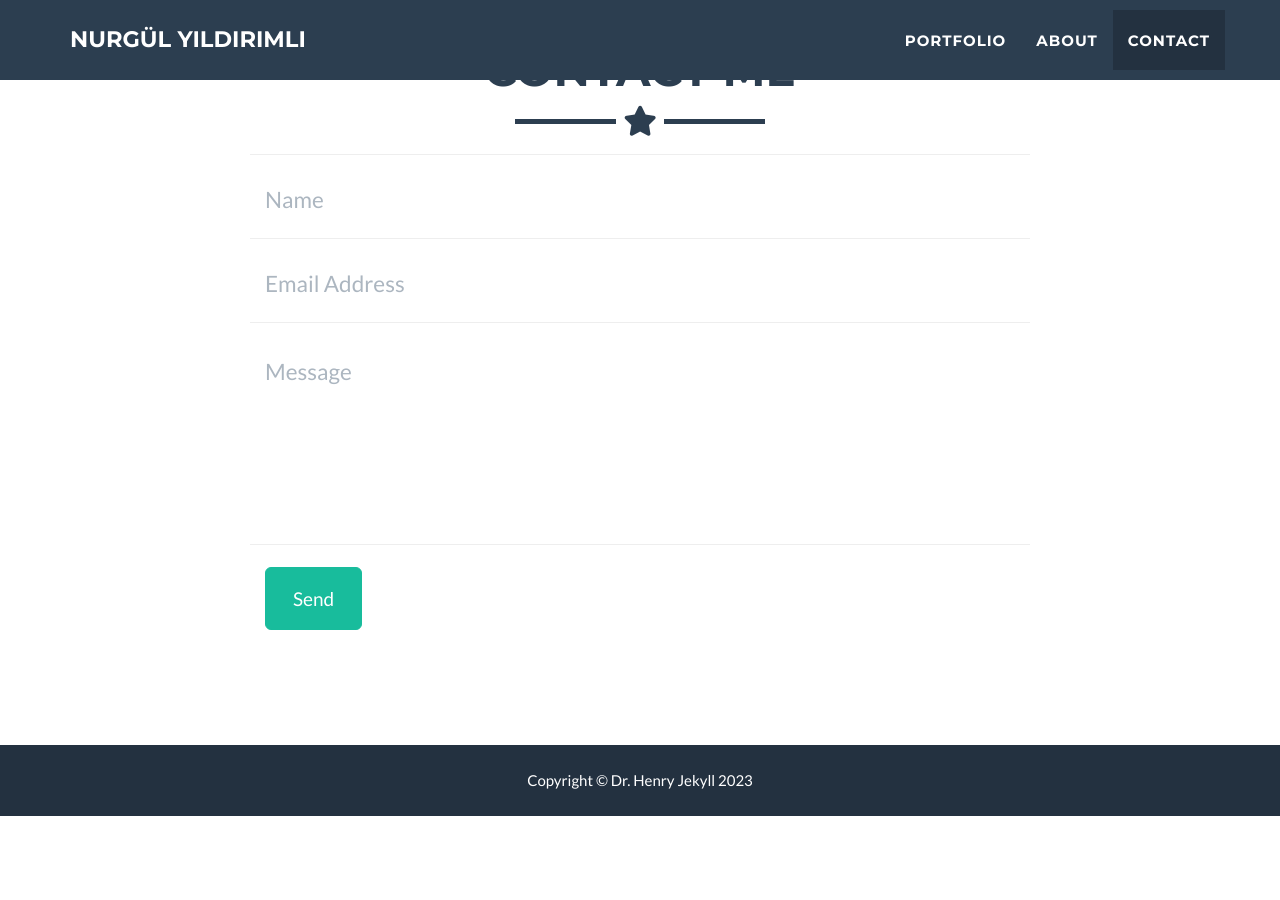
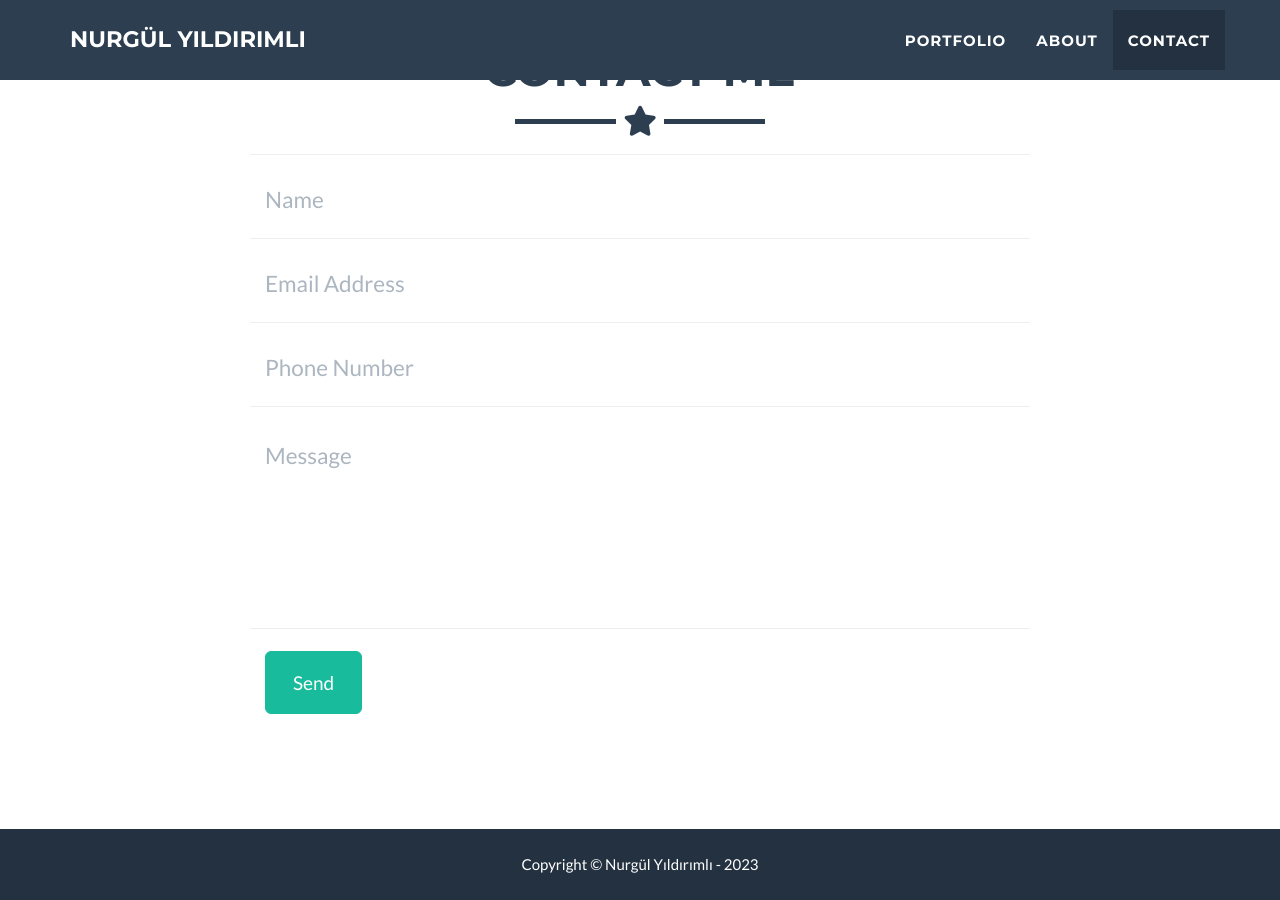
Before and after one commit to kahyalar/nurgulyildirimli.com, a Jekyll site: the page built from _posts/2014-07-18-project-1.markdown, in a window 1280 px wide and 900 px high, scrolled down 2528 px. Built offline with Jekyll 4.4.1, drawn with Linux system fonts in a browser that asks for light colours; before the commit the page ends 3344 px from its top, so only the background shows below that; some of the changed lines change nothing that is shown.

Commit message:
config.yml updated

```diff
--- a/_config.yml
+++ b/_config.yml
@@ -6,21 +6,11 @@
 skills: "Industrial Designer - Illustrator - UI / UX Designer"
 meta_author: Nurgül Yıldırımlı
 
-# Google webmaster tools
-google_verify:
-
-# https://ssl.bing.com/webmaster/configure/verify/ownership Option 2 content= goes here
-bing_verify:
-
 # Contact form:
 # - static : pass through formspree.io to validate email sending
 # - disqus : replace contact form by disqus thread
 # - comment the line below if you want to stick with the default PHP contact form
-contact: static
-
-# If you use disqus you need disqus shortname
-# https://help.disqus.com/customer/portal/articles/466208
-disqus_shortname: myshortname
+# contact: static
 
 # Color settings (hex-codes without the leading hash-tag)
 color:
@@ -31,31 +21,12 @@
 
 # Footer settings
 footer:
-  copyright: Dr. Henry Jekyll
-  location: Location
-  social: Around the Web
-  credits: Credits
+  copyright: Nurgül Yıldırımlı -
 
 # Social networks usernames (many more available: google-plus, flickr, dribbble, pinterest, instagram, tumblr, linkedin, etc.)
 social:
-  - title: twitter
-    url: http://twitter.com/jekyllrb
-  - title: facebook
-    url:
-  - title: stack-overflow
-    url: http://stackoverflow.com/questions/tagged/jekyll
-  - title: bitbucket
-    url: http://bitbucket.org/jekyll
-  - title: github
-    url: http://github.com/jekyll
-
-# Postal address (add as many lines as necessary)
-address:
-  - line: 3481 Melrose Place
-  - line: Beverly Hills, CA 90210
-
-# Credits content
-credits: 'Freelancer is a free to use, open source Bootstrap theme created by <a href="http://startbootstrap.com">Start Bootstrap</a>.'
+  - title: instagram
+    url: https://instagram.com/nurgul_yildirimli
 
 # Build settings
 markdown: kramdown
```
